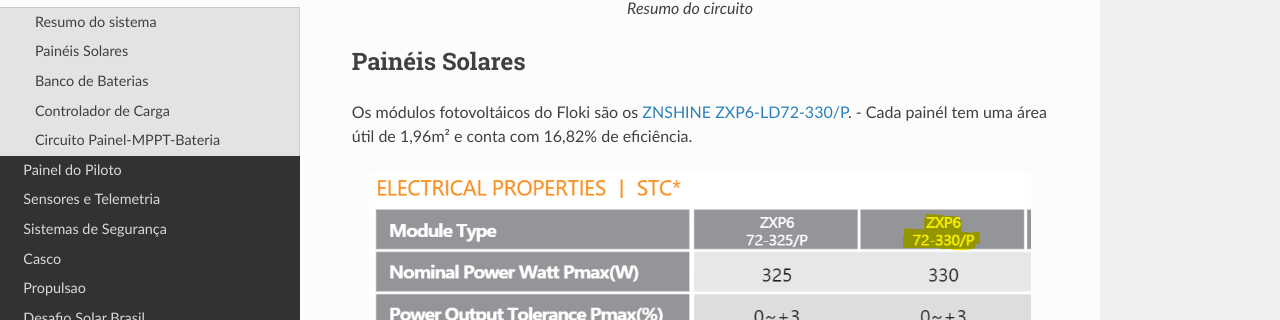
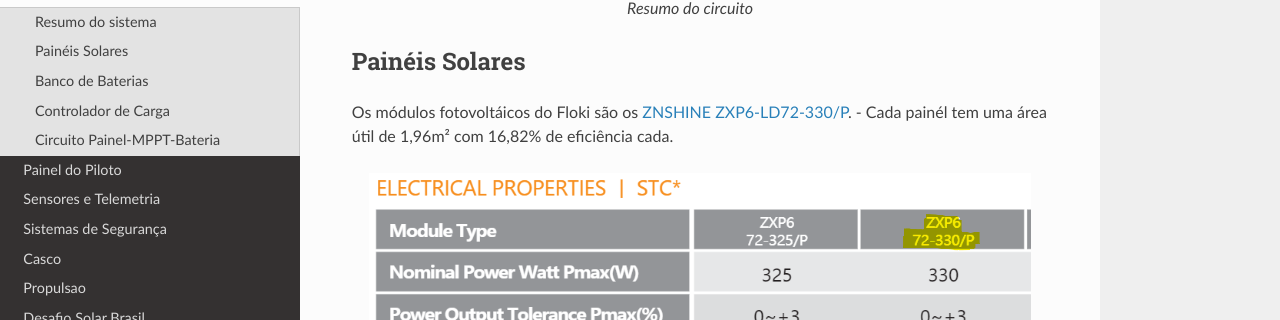
Before and after one commit to polinautico/RTD-Floki, a Sphinx documentation site: the page built from docs/source/sistema_eletrico.rst, in a window 1280 px wide and 900 px high, scrolled down 597 px. Shown: the part 155-475 px from the top of the window. Built offline with Sphinx 7.4.7 and the Read the Docs theme 2.0.0, drawn with Linux system fonts in a browser that asks for light colours.

Commit message:
Update sistema_eletrico.rst

```diff
--- a/docs/source/sistema_eletrico.rst
+++ b/docs/source/sistema_eletrico.rst
@@ -16,7 +16,7 @@
 ----
 
 Os módulos fotovoltáicos do Floki são os `ZNSHINE ZXP6-LD72-330/P <https://github.com/polinautico/RTD-Floki/blob/main/docs/source/datasheets/Datasheet-ZN-325-350-poly.pdf>`_.
-- Cada painél tem uma área útil de 1,96m² e conta com 16,82% de eficiência.
+- Cada painél tem uma área útil de 1,96m² com 16,82% de eficiência cada.
 
 .. figure:: https://raw.githubusercontent.com/polinautico/RTD-Floki/main/docs/source/imagens/circuito/especificacao_do_painel.png
    :align: center
```
